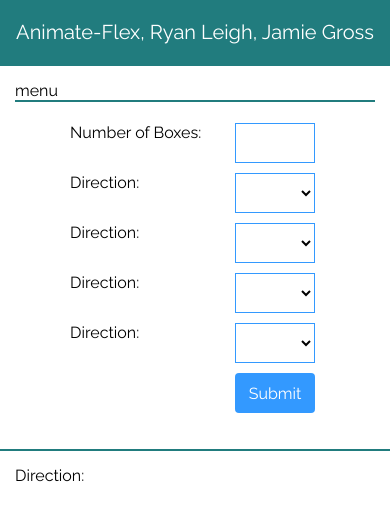
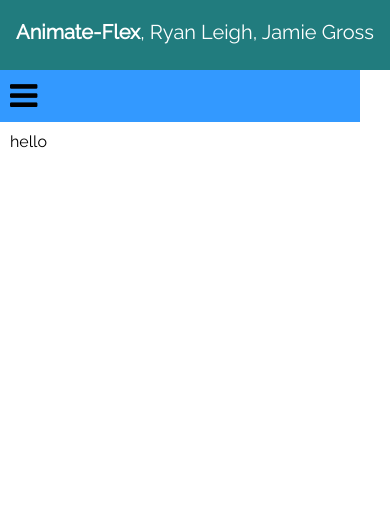
Before and after one commit to ryanleigh410/animate-flex, a plain HTML site: page index.html in a window 390 px wide. Drawn offline with Linux system fonts and the light colour scheme.

Commit message:
side menu, commited in wrong directory before

```diff
--- a/index.html
+++ b/index.html
@@ -2,53 +2,54 @@
 <head>
   <title> Animate Flex </title>
   <script src="lib/angular/1.5.7/angular.min.js"></script>
-  <!-- Stylesheet -->
+  <!-- Stylesheets -->
   <link rel="stylesheet" type="text/css" href="styles/styles.css">
+  <link rel="stylesheet" type="text/css" href="lib/font-awesome/4.6.3/font-awesome.min.css">
   <!-- Fonts -->
   <link href='https://fonts.googleapis.com/css?family=Raleway' rel='stylesheet' type='text/css'>
 </head>
 <body ng-controller="FlexCtrl">
    <div id="wrapper">
-     <header>
-      <div id="title">
-        <span>Animate-Flex, Ryan Leigh, Jamie Gross</span>
+      <div class="title">
+        <span><b>Animate-Flex</b>, Ryan Leigh, Jamie Gross</span>
       </div>
-        <form name="main-form" id="form">
+      <div class="content-container">
+        <div class="menu-container">
           <div class="menu-button" ng-click="menuVis = !menuVis">
-            menu
+            <i class="fa fa-bars fa-2x"></i>
           </div>
-          <ul id="menu" ng-if="menuVis">
-            <li>
-              <label>Number of Boxes:</label>
-              <input class="input-size" type="number" name="" min="0" max="100">
-            </li>
-            <li>
-              <label>Direction:</label>
-              <select class="input-size" ng-options="d.value as d.label for d in directions" ng-model="selected.directions"></select>
-            </li>
-            <li>
-              <label>Direction:</label>
-              <select class="input-size" ng-options="d.value as d.label for d in directions" ng-model="selected.directions"></select>
-            </li>
-            <li>
-              <label>Direction:</label>
-              <select class="input-size"></select>
-            </li>
-            <li>
-              <label>Direction:</label>
-              <select class="input-size"></select>
-            </li>
-            <li>
-              <input type="submit" value="Submit" name="" id="submit">
-            </li>
-          </ul>
-        </form>
-      </header>
-      <div id="content">
-        Direction: {{selected.directions}}
+          <form name="main-form" id="form" ng-class="changeMenu()">
+            <table class="menu">
+              <tr>
+                <td>
+                  <label>Boxes:</label>
+                </td>
+                <td>
+                  <input class="input-size" type="number" name="" min="0" max="100">
+                </td>
+              </tr>
+              <tr>
+                <td>
+                  <label>Direction:</label>
+                </td>
+                <td>
+                  <select class="input-size" ng-options="d.value as d.label for d in directions" ng-model="selected.directions"></select>
+                </td>
+              </tr>
+              <tr>
+                <td></td>
+                <td>
+                  <input type="submit" value="Submit" name="" id="submit">
+                </td>
+              </tr>
+            </table>
+          </form>
+        </div>
+        <div class="content">
+          hello
+        </div>
       </div>
    </div>
-
    <!-- Angular app, controller, service, ... -->
    <script src="js/angular.js"></script>
 </body>
--- a/js/angular.js
+++ b/js/angular.js
@@ -12,7 +12,7 @@ animateFlexApp.controller('FlexCtrl', ['$scope', 'FlexService', function($scope,
 	// Scope variables
 	$scope.menuVis = true;
 	// All selected values
-	var selected = {
+	$scope.selected = {
 		directions: "",
 		apples: "",
 		limes: "",
@@ -30,6 +30,16 @@ animateFlexApp.controller('FlexCtrl', ['$scope', 'FlexService', function($scope,
 		}
 	];
 
+	$scope.changeMenu = function() {
+		if($scope.menuVis) {
+			console.log("HIDE: " + $scope.menuVis);
+			return "hidden";
+		} else {
+			console.log("NOT: " + $scope.menuVis);
+			return "not-hidden-block";
+		}
+	}
+
 }]);
 
 animateFlexApp.service('FlexService', function() {
--- a/styles/styles.css
+++ b/styles/styles.css
@@ -13,6 +13,14 @@
 	--accent-color: #F3EFE0;
 }
 
+/* OVERRIDES */
+.hidden {
+  display: none;
+}
+.not-hidden-block {
+  display: block !important;
+}
+
 /* GENERAL STYLES */
 * {
 	font-family: 'Raleway', sans-serif;
@@ -22,38 +30,56 @@ html, body {
 	padding: 0;
 }
 #wrapper {
+  height: 100%;
 	width: 100%;
 	min-width: 360px;
-	position: absolute;
+  position: absolute;
 	margin: 0;
+  display: flex;
+  flex-direction: column;
 }
-
-/* HEADER */
-header {
-}
-#title {
+.title {
+  height: 30px;
 	font-size: 20px;
 	text-align: center;
 	padding: 20px 0px;
 	background-color: var(--primary-color);
 	color: #FFFFFF;
 }
-#form {
-	margin: 0px;
-	padding: 15px;
-	border-top: 2px solid var(--primary-color);
-	border-bottom: 2px solid var(--primary-color);
+.content-container {
+  height: calc(100% - 70px);
+  display: flex;
 }
-#menu {
-	flex-direction: column;
-	padding: 0;
-	list-style-type: none;
+.menu-container {
+  width: 30%;
+  max-width: 360px;
+  display: inline-block;
 }
 .menu-button {
-	display: none;
+  background-color: var(--secondary-color);
+  padding: 10px;
 }
-#menu li {
-	display: inline;
+/* CONTENT */
+.content {
+  flex: 1;
+  padding: 10px;
+}
+#form {
+  margin: 0;
+  padding: 10px;
+}
+.menu {
+  width: 100%;
+  padding: 0;
+}
+.menu > tbody {
+  width: 100%;
+}
+.menu tr {
+  width: 100%;
+}
+.menu tr > td:nth-child(2) {
+  text-align: right;
 }
 #submit {
 		background-color: var(--secondary-color); /* Green */
@@ -62,50 +88,35 @@ header {
     color: white;
     width: 80px;
     text-align: center;
-    text-decoration: none;
-    display: inline-block;
-    position: absolute;
-    right: 15px;
     height: 40px;
     font-size: 16px;
 }
 .input-size {
-	font-size: 16px;
 	height: 40px;
 	width: 80px;
+  margin: 5px 0px;
+  font-size: 16px;
 	line-height: 40px;		/* For height of <select> */
 	background: #ffffff;	/* For height of <select> */
 	border: 1px solid var(--secondary-color);
-	margin: 0px 5px;
-}
-
-/* CONTENT */
-#content {
-	margin: 15px;
 }
 
 /* MEDIA QUERIES */
-@media only screen and (max-width: 1050px) {
-	#menu {
-		display: flex;
-		justify-content: center;
-		align-items: center;
-	}
-	#menu > li {
-		display: block;
-		width: 250px;
-		margin: 5px;
-	}
-	#menu input, #menu select {
-		float: right;
-	}
-	.menu-button {
-		display: block;
-		border-bottom: 2px solid var(--primary-color)
-	}
-	#submit {
-		position: relative;
-		left: 0px;
-		margin-right: 5px;
-	}
+/* Less than 610px */
+@media only screen and (max-width: 610px) {
+  .content-container {
+    display: block;
+  }
+  .menu-container {
+    width: 100%;
+  }
+  #form {
+    border-bottom: 2px solid var(--primary-color);
+  }
 }
+/* Greater than 611px */
+@media only screen and (min-width: 611px) {
+  .content {
+    border-left: 2px solid var(--primary-color);
+  }
+}
```
